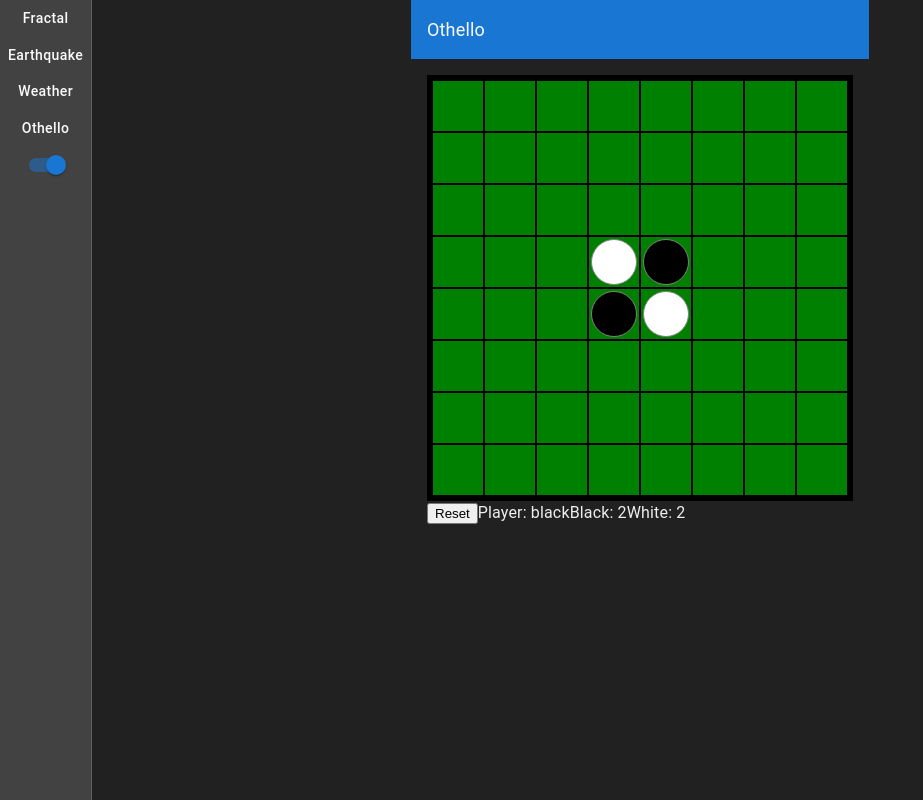
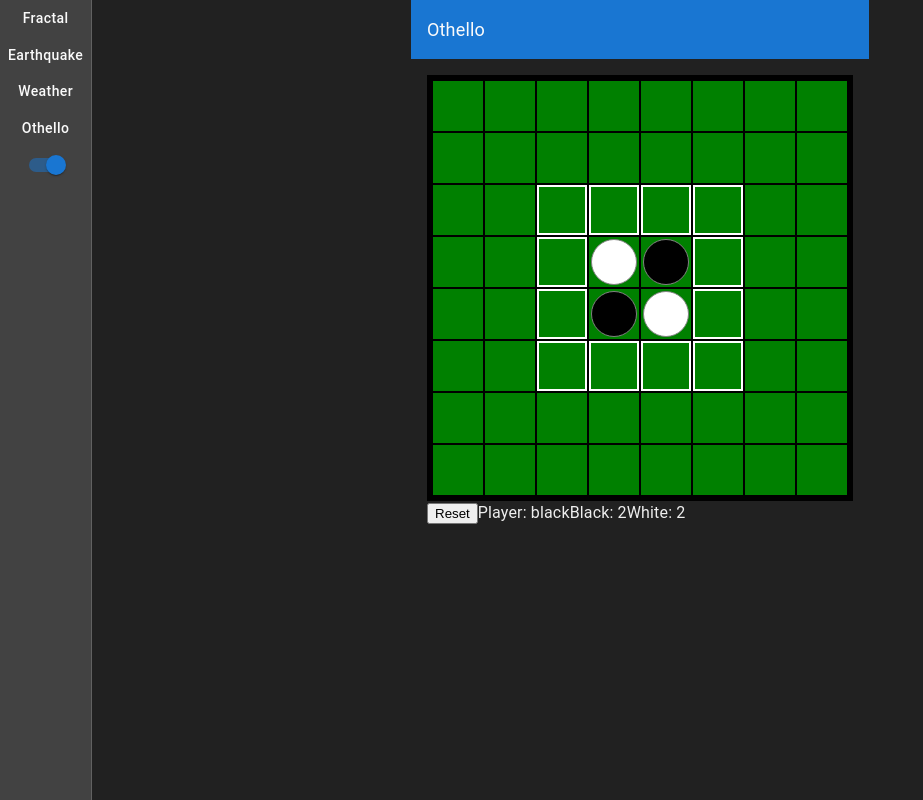
Before and after one commit to ClarenceLuk/web-app, a React (Create React App) app: page / in a window 1280 px wide. Both pictures are taken after a click on the button "Othello". Shown: the whole page, without its empty margins (0-923 px from the left). Built offline with nearby package versions, Linux system fonts and the light colour scheme.

Commit message:
added possible moves to reduce array evaluation

```diff
--- a/src/pages/othello/cell.module.css
+++ b/src/pages/othello/cell.module.css
@@ -3,6 +3,14 @@
   width: 50px;
   background-color: green;
   margin: 1px;
+}
+
+.possibleCell {
+  height: 50px;
+  width: 50px;
+  background-color: green;
+  margin: 1px;
+  border: 2px solid white;
 }
 
 .black {
@@ -30,7 +38,3 @@
   border-radius: 50%;
   margin: 20px;
 }
-
-.hovered {
-  background-color: lightgreen; /* Highlight valid moves */
-}
--- a/src/pages/othello/cell.tsx
+++ b/src/pages/othello/cell.tsx
@@ -1,12 +1,14 @@
 import React from 'react'
 import styles from './cell.module.css'
+import { Player } from './types'
 
 interface CellProps {
-  player: string // 'B' for black, 'W' for white, or empty string
+  player: Player // 'B' for black, 'W' for white, or empty string
   value: string
   row: number
   col: number
-  onClick: (player: string, row: number, col: number) => void
+  onClick: (player: Player, row: number, col: number) => void
+  possibleMoves: Set<string>
 }
 
 const Cell: React.FC<CellProps> = ({
@@ -15,10 +17,20 @@ const Cell: React.FC<CellProps> = ({
   row,
   col,
   onClick: handleFlip,
+  possibleMoves
 }) => {
   const pieceClass =
     value === 'black' ? styles.black : value === 'white' ? styles.white : ''
-
+  if (possibleMoves.has(`${row},${col}`)) {
+    return (
+      <div
+        className={styles.possibleCell}
+        key={`${player}-${row}-${col}`}
+        onClick={() => handleFlip(player, row, col)}>
+        <div className={pieceClass} />
+    </div>
+    )
+  }
   return (
     <div
       className={styles.cell}
--- a/src/pages/othello/gamelogic.tsx
+++ b/src/pages/othello/gamelogic.tsx
@@ -1,24 +1,16 @@
+import { cloneDeep } from 'lodash'
 import { DIRECTIONS } from './constants'
 import { Coordinate, OthelloState, Player } from './types'
 
 const handleFlip = (
-  gameState: OthelloState,
-  setGameState: (gameState: OthelloState) => void,
-  player: string,
+  board: string[][],
+  player: Player,
   row: number,
   col: number
 ) => {
-  const newGameState = {
-    ...gameState,
-    board: { ...gameState.board },
-  }
-  newGameState.board[row][col] = player
-
-  if (newGameState.possibleMoves.has(`${row},${col}`)) {
-    newGameState.possibleMoves.delete(`${row},${col}`)
-  }
+  const newBoard: string[][] = cloneDeep(board)
+  newBoard[row][col] = player
   // also update valid moves and possible moves here
-  setGameState(newGameState)
 
   for (const direction of DIRECTIONS) {
     if (
@@ -26,21 +18,23 @@ const handleFlip = (
       row < 8 &&
       col >= 0 &&
       col < 8 &&
-      gameState.board[row][col] !== ''
+      newBoard[row][col] !== ''
     ) {
       flip(
         player,
-        gameState.board,
+        newBoard,
         row + direction[0],
         col + direction[1],
         direction
       )
     }
   }
+
+  return newBoard
 }
 
 const flip = (
-  player: string,
+  player: Player,
   board: string[][],
   row: number,
   col: number,
@@ -81,9 +75,9 @@ const handleChipCount = (board: string[][]) => {
 
   for (const row of board) {
     for (const cell of row) {
-      if (cell === 'B') {
+      if (cell === 'black') {
         counts[0] += 1
-      } else if (cell === 'W') {
+      } else if (cell === 'white') {
         counts[1] += 1
       }
     }
@@ -92,16 +86,21 @@ const handleChipCount = (board: string[][]) => {
 }
 
 const handlePossibleMoves = (
-  gameState: OthelloState,
+  board: string[][],
+  possibleMoves: Set<string>,
   row: number,
   col: number
-) => {
-  const newPossibleMoves = new Set(gameState.possibleMoves)
+): Set<string> => {
+  const newPossibleMoves = new Set<string>(possibleMoves)
   newPossibleMoves.delete(`${row},${col}`)
   for (const direction of DIRECTIONS) {
     const newRow = row+direction[0]
     const newCol = col+direction[1]
-    if (gameState.board[newRow][newCol] === '') {
+    if (newRow >= 0 &&
+      newRow < 8 &&
+      newCol >= 0 &&
+      newCol < 8 &&
+      board[newRow][newCol] === '') {
       newPossibleMoves.add(`${newRow},${newCol}`)
     }
   }
@@ -128,9 +127,6 @@ const handleValidMoves = (
     return
   }
 
-  const newPossibleMoves = handlePossibleMoves(gameState, row, col)
-  newGameState.possibleMoves = newPossibleMoves
-
   // now get valid moves for the current player
   const newCurrentPlayerValidMoves = hasValidMoves(gameState, row, col, currentPlayer)
   newGameState.validMoves[currentPlayer] = newCurrentPlayerValidMoves
@@ -138,4 +134,4 @@ const handleValidMoves = (
   setGameState(newGameState)
 }
 
-export { handleFlip, handleChipCount, handleValidMoves }
+export { handleFlip, handleChipCount, handleValidMoves, handlePossibleMoves }
--- a/src/pages/othello/othello.tsx
+++ b/src/pages/othello/othello.tsx
@@ -2,33 +2,35 @@ import { useState } from 'react'
 import React from 'react'
 import Cell from './cell'
 import styles from './othello.module.css'
-import { handleFlip, handleChipCount } from './gamelogic'
+import { handleFlip, handleChipCount, handleValidMoves, handlePossibleMoves } from './gamelogic'
 
 import { DEFAULTGAMESTATE } from './constants'
-import { OthelloState } from './types'
+import { OthelloState, Player } from './types'
 import { cloneDeep } from 'lodash';
 
 const Othello = () => {
   const [gameState, setGameState] = useState<OthelloState>(cloneDeep(DEFAULTGAMESTATE))
 
-  const handleClick = (player: string, row: number, col: number): void => {
+  const handleClick = (player: Player, row: number, col: number): void => {
     if (gameState.board[row][col] === '') {
-      const newBoard = [...gameState.board]
 
-      // implement player turn validation and valid placement
-      const nextPlayer = player === 'black' ? 'white' : 'black'
-
-      handleFlip(gameState, setGameState, player, row, col)
+      const newBoard = handleFlip(gameState.board, player, row, col)
 
       const [newBlackCount, newWhiteCount] = handleChipCount(newBoard)
+
+      const newPossibleMoves = handlePossibleMoves(gameState.board, gameState.possibleMoves, row, col)
+
+      const nextPlayer = player === 'black' ? 'white' : 'black'
 
       setGameState({
         ...gameState,
         board: newBoard,
         player: nextPlayer,
         chipCounts: { black: newBlackCount, white: newWhiteCount },
+        possibleMoves: newPossibleMoves
       })
     }
+
   }
 
   const handleReset = () => {
@@ -48,6 +50,7 @@ const Othello = () => {
                 row={row}
                 col={col}
                 onClick={handleClick}
+                possibleMoves={gameState.possibleMoves}
               />
             ))}
           </div>
```
